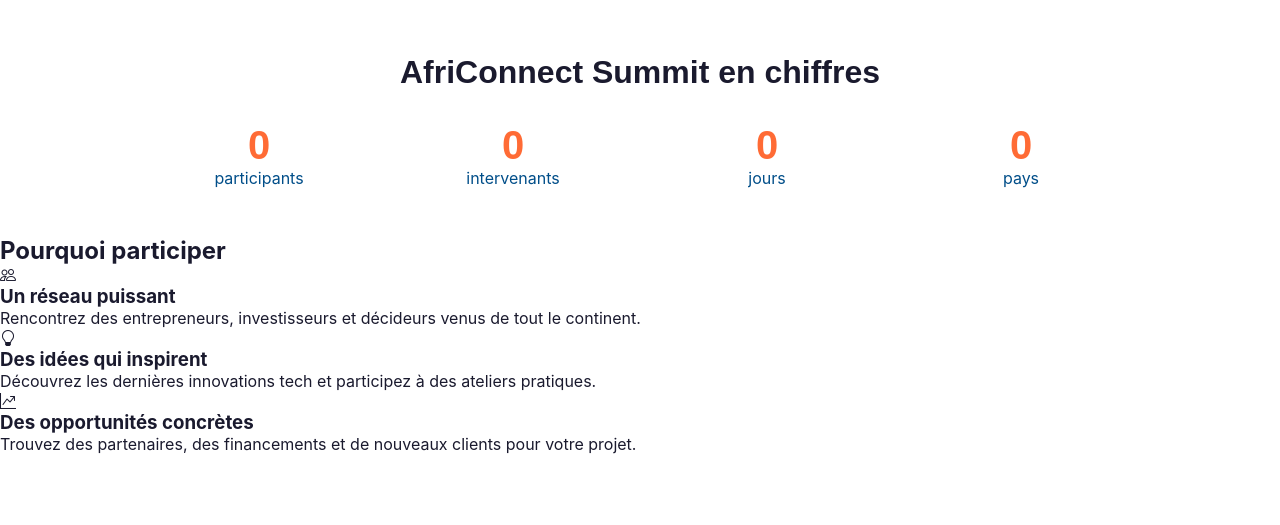
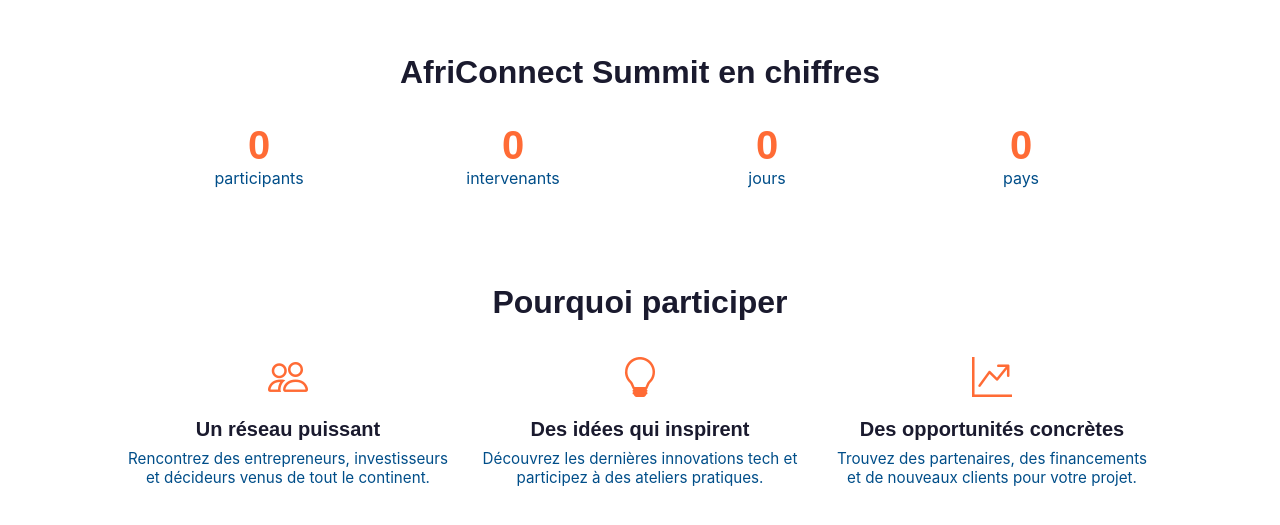
Before and after one commit to Fama-SARR/SARR-Fama-AfriConnectSummit, a plain HTML site: page index.html in a window 1280 px wide. Shown: the part 850-1375 px from the top of the page. Before the commit the page ends 1304 px from the top, so only its background shows below. Drawn offline with nearby package versions, Linux system fonts and the light colour scheme.

Commit message:
Ajout du CSS Flexbox pour la section pourquoi-participer

```diff
--- a/css/style.css
+++ b/css/style.css
@@ -148,6 +148,7 @@ nav {
     opacity: 1;
   }
 }
+
 /* STATS */
 #stats {
   padding: calc(var(--spacing-md) * 3) var(--spacing-md);
@@ -181,3 +182,51 @@ nav {
   font-family: var(--font-body);
   color: var(--color-secondary);
 }
+
+/* ===== POURQUOI PARTICIPER ===== */
+#pourquoi-participer {
+  padding: calc(var(--spacing-md) * 3) var(--spacing-md);
+  text-align: center;
+}
+
+#pourquoi-participer h2 {
+  font-family: var(--font-heading);
+  font-size: 2rem;
+  margin-bottom: calc(var(--spacing-md) * 2);
+  color: var(--color-text);
+}
+
+.reasons-grid {
+  display: flex;
+  justify-content: center;
+  gap: calc(var(--spacing-md) * 2);
+  flex-wrap: wrap;
+  max-width: 1100px;
+  margin: 0 auto;
+}
+
+.reason-item {
+  flex: 1;
+  min-width: 250px;
+  max-width: 320px;
+}
+
+.reason-item i {
+  font-size: 2.5rem;
+  color: var(--color-primary);
+  margin-bottom: var(--spacing-md);
+  display: block;
+}
+
+.reason-item h3 {
+  font-family: var(--font-heading);
+  font-size: 1.25rem;
+  margin-bottom: 0.5rem;
+  color: var(--color-text);
+}
+
+.reason-item p {
+  font-family: var(--font-body);
+  color: var(--color-secondary);
+  font-size: 0.95rem;
+}
```
